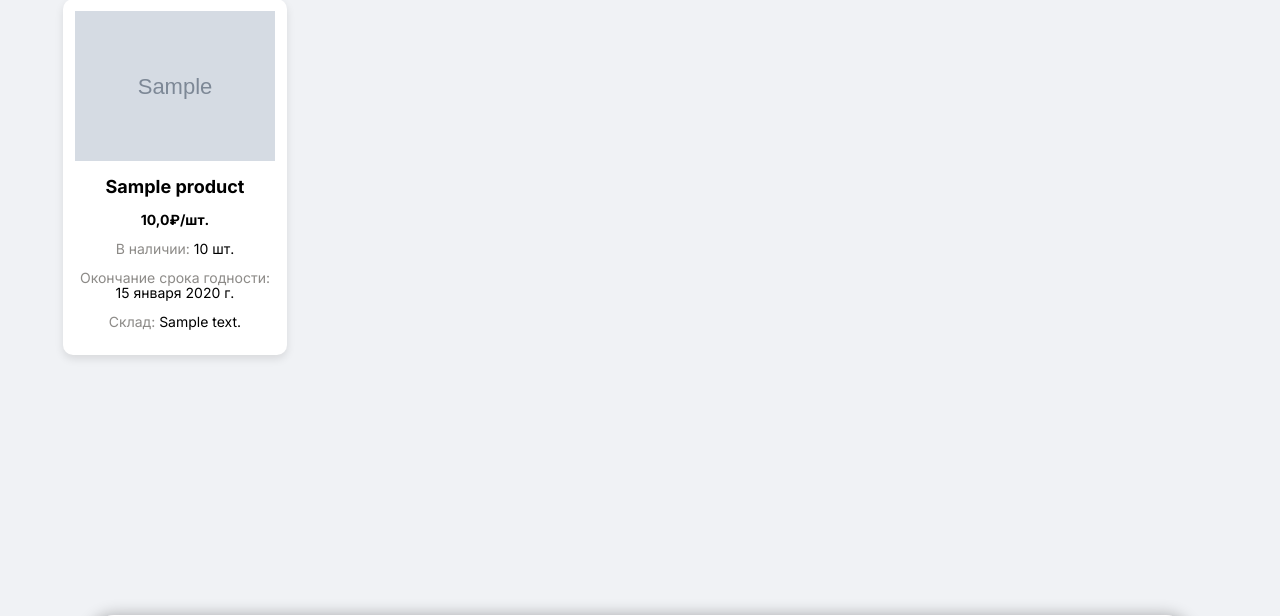
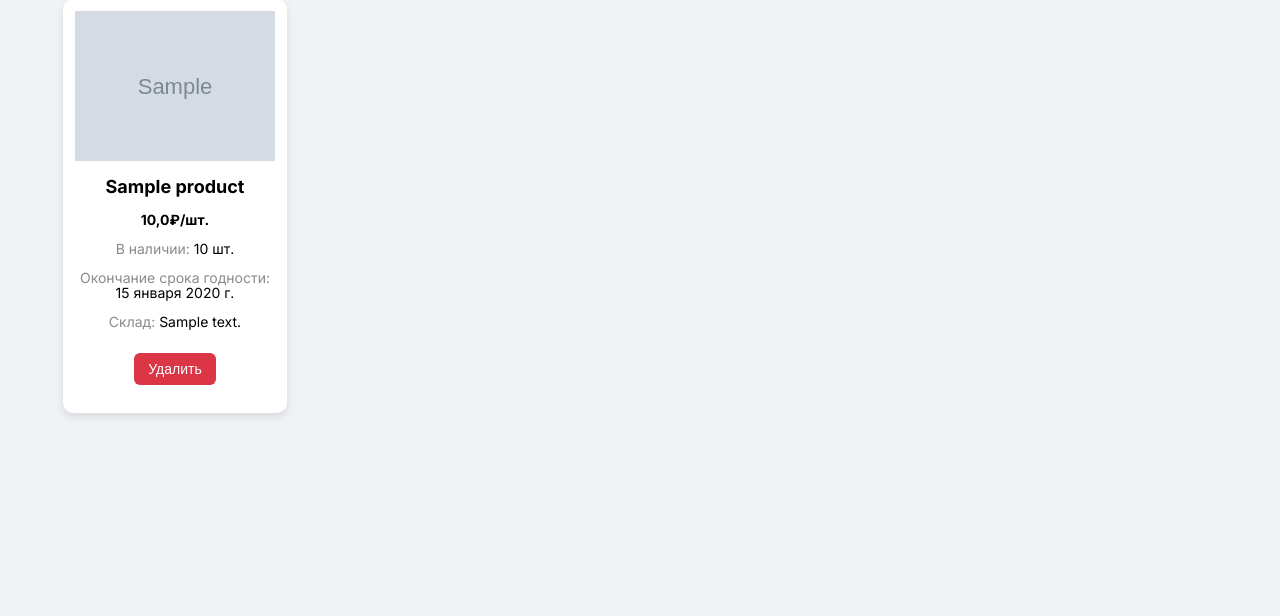
Before and after one commit to Neumann96/ManagePro, a Django app: page /products/ in a window 1280 px wide. Shown: the part 256-872 px from the top of the page. Run offline with Django 5.2, Linux system fonts and the light colour scheme; tables that the repository leaves empty hold one stand-in row (values such as "Sample post"); grey boxes marked "Sample" are stand-in pictures.

Commit message:
add button delete

```diff
--- a/managepro/static/css/style.css
+++ b/managepro/static/css/style.css
@@ -560,3 +560,19 @@ hr {
   color: #ffb400;
   background-color: #F0F2F5;
 }
+
+.delete-button {
+  margin-top: 10px;
+  background-color: #dc3545;
+  color: white;
+  border: none;
+  padding: 8px 14px;
+  font-size: 14px;
+  border-radius: 6px;
+  cursor: pointer;
+  transition: background-color 0.3s;
+}
+
+.delete-button:hover {
+  background-color: #a71d2a;
+}
--- a/managepro/templates/products.html
+++ b/managepro/templates/products.html
@@ -14,6 +14,10 @@
           <p><span class="title-product">В наличии:</span> {{ product.quantity }} шт.</p>
           <p><span class="title-product">Окончание срока годности:</span><br>{{ product.expirydate }}</p>
           <p><span class="title-product">Склад:</span> {{ product.warehouseid }}</p>
+            <form method="post" action="{% url 'delete_product' product.productid %}">
+                {% csrf_token %}
+                <button type="submit" class="delete-button">Удалить</button>
+            </form>
         </div>
       </a>
     {% endfor %}
--- a/managepro/urls.py
+++ b/managepro/urls.py
@@ -13,4 +13,5 @@ urlpatterns = [
     path('product/<int:productid>/', views.product_detail, name='product_detail'),
     path('categories/', views.views_categories, name='view_categories'),
     path('warehouse/', views.warehouse_list, name='view_warehouse'),
+    path('products/delete/<int:product_id>/', views.delete_product, name='delete_product'),
 ] + static(settings.MEDIA_URL, document_root=settings.MEDIA_ROOT)
--- a/managepro/views.py
+++ b/managepro/views.py
@@ -5,7 +5,7 @@ from unicodedata import category
 from django.db.models import Count
 from .models import *
 from django.utils import timezone
-from django.shortcuts import render, get_object_or_404
+from django.shortcuts import render, get_object_or_404, redirect
 
 
 def main_window(request):
@@ -49,3 +49,10 @@ def warehouse_list(request):
 def product_detail(request, productid):
     product = get_object_or_404(Product, productid=productid)
     return render(request, 'product_detail.html', {'product': product})
+
+
+def delete_product(request, product_id):
+    if request.method == "POST":
+        product = get_object_or_404(Product, productid=product_id)
+        product.delete()
+    return redirect('view_products')
```
